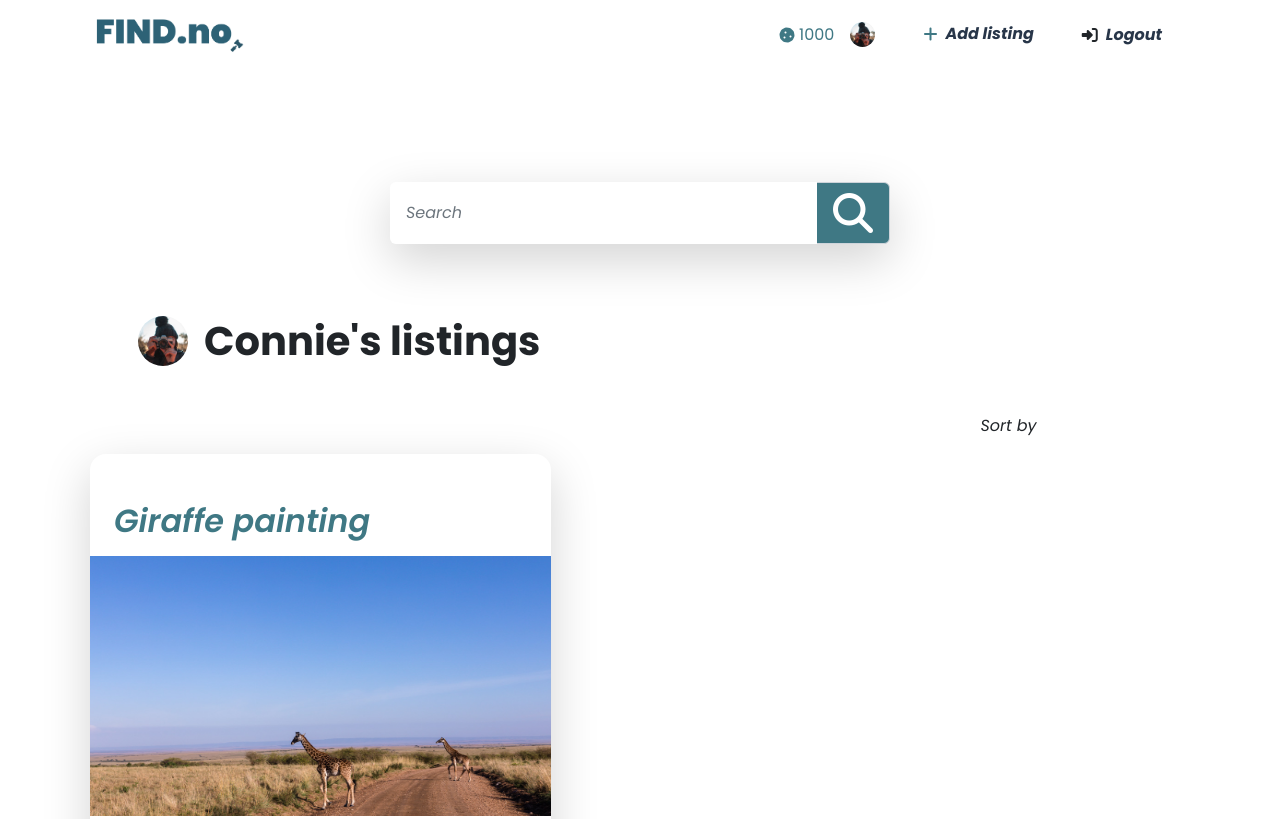
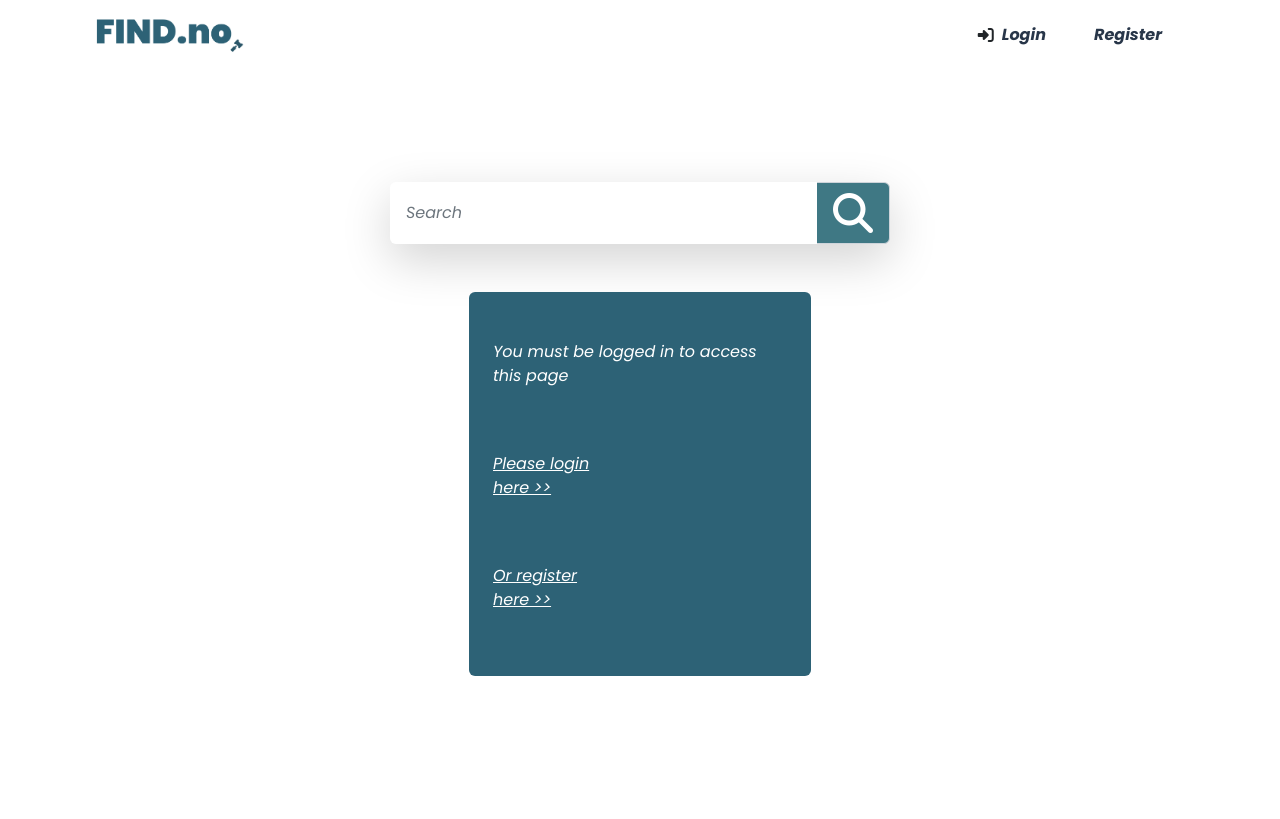
Before and after one commit to chasju/auction, a website with bundled scripts: page profile/user/index.html in a window 1280 px wide. Shown: the top 819 px of the page. Built offline with nearby package versions, Linux system fonts and the light colour scheme; no server answers.

Commit message:
redirect message if not logged in

```diff
--- a/profile/user/index.html
+++ b/profile/user/index.html
@@ -83,7 +83,7 @@
           <div class="w-25" style="max-width: 150px">
             <a class="navbar-brand" href="/index.html"><img src="/images/logo-findDotNo.png" alt="Find.no logo" class="img-fluid" /></a>
           </div>
-          <div class="d-none flex-grow-1 align-items-center" id="not-logged-in-nav">
+          <div class="d-flex flex-grow-1 align-items-center" id="not-logged-in-nav">
             <div class="login register ms-auto px-4 d-flex gap-5">
               <div class="d-flex gap-2 justify-content-center align-items-center">
                 <i class="fa-solid fa-right-to-bracket"></i>
@@ -94,7 +94,7 @@
               </div>
             </div>
           </div>
-          <div class="d-flex flex-grow-1 align-items-center" id="logged-in-nav">
+          <div class="d-none flex-grow-1 align-items-center" id="logged-in-nav">
             <div class="login register ms-auto px-4 d-flex gap-5">
               <div>
                 <a id="loggedInProfile" class="d-flex flex-row-reverse gap-3 text-decoration-none">
@@ -130,6 +130,21 @@
             <span class="bg-primary input-group-text"><i class="fa-solid fa-magnifying-glass text-white p-1 fs-1"></i></span>
           </div>
         </form>
+      </div>
+      <div id="redirectMessage" class="container mt-5 d-none" style="max-width: 480px">
+        <section>
+          <div class="w-75 bg-secondary m-auto rounded-2 px-4 py-5 text-white d-flex flex-column gap-5">
+            <p class="fst-italic">You must be logged in to access this page</p>
+            <a href="./../../login/" class="text-white"
+              ><p class="mb-0 text-white fst-italic">Please login</p>
+              <p class="text-white fst-italic">here >></p></a
+            >
+            <a href="./../../register/" class="text-white"
+              ><p class="mb-0 text-white fst-italic">Or register</p>
+              <p class="text-white fst-italic">here >></p></a
+            >
+          </div>
+        </section>
       </div>
       <article class="w-100 m-auto" style="max-width: 1100px">
         <div class="m-auto">
--- a/src/js/index.mjs
+++ b/src/js/index.mjs
@@ -20,11 +20,13 @@ if (path === "/listing/create/" || path === "/listing/create/index.html") {
   listeners.setMenuListener();
   listeners.setCreatePostListener();
   view.loginCheck();
+  view.reDirect();
 }
 if (path === "/listing/update/" || path === "/listing/update/index.html") {
   listeners.setMenuListener();
   listeners.setUpdatePostListener();
   view.loginCheck();
+  view.reDirect();
 }
 if (path === "/listing/" || path === "/listing/index.html") {
   listeners.setMenuListener();
@@ -37,21 +39,18 @@ if (path === "/profile/user/" || path === "/profile/user/index.html") {
   listeners.setGetProfileListener();
   listeners.setGetProfileListingsListener();
   view.loginCheck();
+  view.reDirect();
 }
 if (path === "/profile/" || path === "/profile/index.html") {
   listeners.setMenuListener();
   listeners.setProfileListener();
   listeners.setProfileListingsListener();
   view.loginCheck();
+  view.reDirect();
 }
 if (path === "/profile/update/" || path === "/profile/update/index.html") {
   listeners.setMenuListener();
   listeners.updateProfileListener();
   view.loginCheck();
+  view.reDirect();
 }
-
-// if (load("token") !== null || load("token") !== undefined) {
-//   console.log(`Logged in`);
-// } else {
-//   console.log(`Not logged in`);
-// }
--- a/src/js/templates/userProfileListings.mjs
+++ b/src/js/templates/userProfileListings.mjs
@@ -40,7 +40,7 @@ export function userProfileListingsTemplate(postData) {
 
     // Post template
 
-    post.innerHTML += `<section class="shadow-lg rounded-4 m-auto mb-6" style="max-width: 475px">
+    post.innerHTML += `<section class="w-100 shadow-lg rounded-4 m-auto mb-6" style="max-width: 475px">
                 <div>
                   <a href="/listing/?id=${id}" class="text-decoration-none">
                     <h2 class="px-4 pt-5 fst-italic fw-semibold">${title}</h2>
--- a/src/js/views/index.mjs
+++ b/src/js/views/index.mjs
@@ -1 +1,2 @@
 export * from "./isLoggedIn.mjs";
+export * from "./redirect.mjs";
--- /dev/null
+++ b/src/js/views/redirect.mjs
@@ -0,0 +1,12 @@
+import { load } from "./../../js/storage/load.mjs";
+
+export async function reDirect() {
+  console.log(load("profile"));
+  const isLoggedIn = load("profile");
+  const redirectMessage = document.querySelector("#redirectMessage");
+  const article = document.querySelector("article");
+  if (!isLoggedIn) {
+    redirectMessage.classList.remove("d-none");
+    article.classList.add("d-none");
+  }
+}
```
Also changed, not shown: listing/create/index.html (+15 -0 lines), listing/index.html (+2 -2 lines), listing/update/index.html (+15 -0 lines), profile/index.html (+15 -0 lines), profile/update/index.html (+15 -0 lines).
